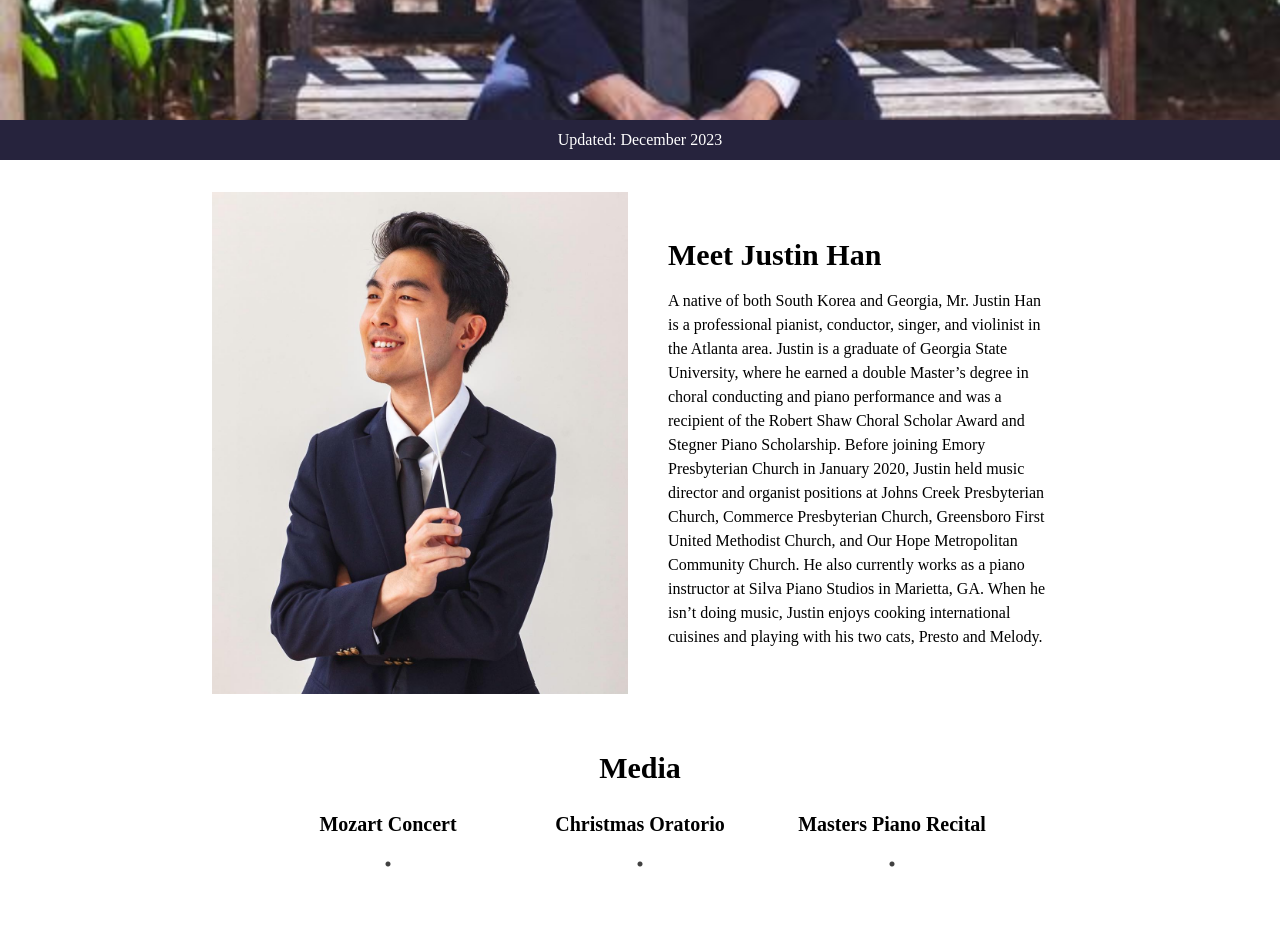
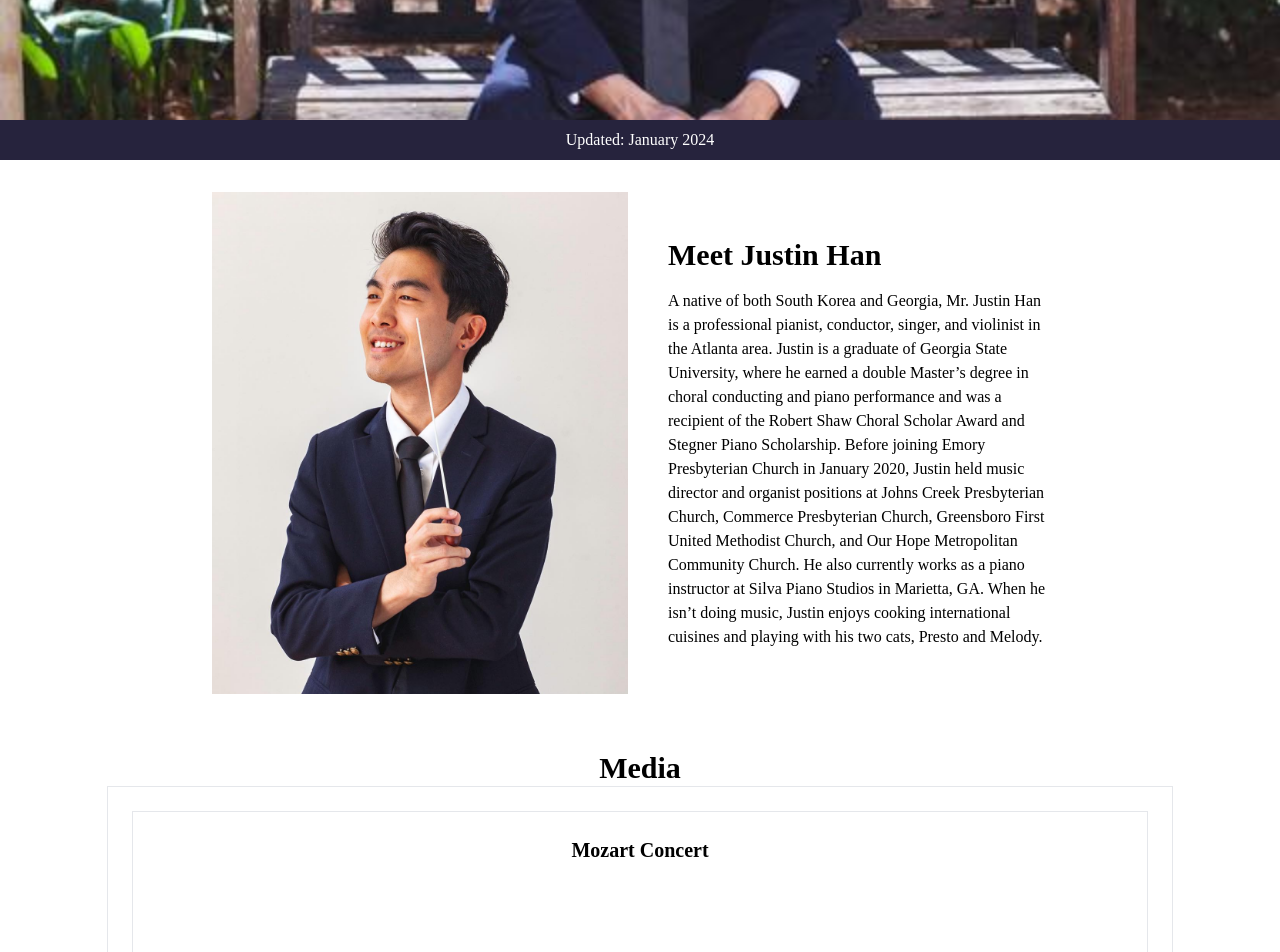
Before and after one commit to mzsellem/justin-han, a Next.js app: page / in a window 1280 px wide. Shown: the part 640-1592 px from the top of the page. Built offline with nearby package versions, Linux system fonts and the light colour scheme.

Commit message:
web format for video, with errors

```diff
--- a/app/component/VideoCarousel.tsx
+++ b/app/component/VideoCarousel.tsx
@@ -9,9 +9,9 @@ interface Props {
 }
 
 const Videos = memo(({ videos }: Props) => (
-  <div>
+  <div className="flex p-6 space-x-40 overflow-x-auto sm:space-x-6">
     {videos.map((video, index) => (
-      <div key={index}>
+      <div key={index} className="relative w-full aspect-w-16 aspect-h-9">
         {/* <iframe
           width="100%"
           height="315"
@@ -21,9 +21,11 @@ const Videos = memo(({ videos }: Props) => (
           allow="accelerometer; autoplay; clipboard-write; encrypted-media; gyroscope; picture-in-picture"
           allowFullScreen
         ></iframe> */}
-        <YouTube videoId={video} opts={{
-          height: "100%",
-          width: "315",
+        <YouTube
+          videoId={video}
+          opts={{
+          height: "250",
+          width: "350",
           playerVars: {autoplay: 1,},
           title: `${index + 1}`
           }}
@@ -41,6 +43,22 @@ const VideoCarousel = memo(({ videos }: Props) => {
     speed: 500,
     slidesToShow: 1,
     slidesToScroll: 1,
+    // responsive: [
+    //   {
+    //     breakpoint: 640, // Adjust breakpoints based on your design needs
+    //     settings: {
+    //       slidesToShow: 1,
+    //       slidesToScroll: 1,
+    //     },
+    //   },
+    //   {
+    //     breakpoint: 768,
+    //     settings: {
+    //       slidesToShow: 2,
+    //       slidesToScroll: 2,
+    //     },
+    //   },
+    // ]
   };
 
   return (
--- a/app/media/media.tsx
+++ b/app/media/media.tsx
@@ -10,8 +10,8 @@ videos: string[],
 export default function MediaCard ({ title, videos}: Props) {
     return (
         <>
-            <div className="pl-6 pr-6">
-                <h3 className="mb-2 text-xl font-bold text-center font-pro">{title}</h3>
+            <div className="flex flex-col">
+                <h3 className="flex justify-center mt-6 mb-4 text-xl font-bold text-center font-pro">{title}</h3>
                 <VideoCarousel videos={videos} />
             </div>
         </>
--- a/app/page.tsx
+++ b/app/page.tsx
@@ -36,6 +36,10 @@ export default function Home() {
   };
 
   const playlists = [
+    // {
+    //   title: '2024 International Conducting Workshop and Festival',
+    //   videos: ['15FhxsmcZq8?si=Cbr2F6ozzbQrwA5o', 'DK-me5451L8?si=CK0dXu_J4pcpTfBc', 'G7_tw8IDNoE?si=EZXKcVEJTEkZi47f', 'VMAB9UztppU?si=sOfOLc7pUG_nOtxM'],
+    // },
     {
       title: 'Mozart Concert',
       videos: ['BdFr9vdz-SU?si=TgCx4yOsMtFuu3P_', 'KhW5EthdSXI?si=BLEcNyyXjt9_pIaD', 'KhW5EthdSXI?si=9zxynfY7_IsZwxD3', 'iJGEvFzBs-Y?si=txqtNvy9W8gCY1xG', 'AqWB2iNaoLA?si=aoGHiIWvrs1rQ4F9', '5bvLJ1gKjxI?si=v2n3Y7irC3luZCtU', 'd1wpzCKHd74?si=nXvFjvo5B4lW0pPq', 'j-GxKTKnGck?si=oMqDmufEsAQ9ACiB'],
@@ -131,7 +135,7 @@ export default function Home() {
 
         <div className="flex">
           <div className="fixed inset-0 flex flex-col justify-end bg-center bg-cover z-8" style={{ backgroundImage: 'url("justin-park.png")' }}>
-            <div className="flex justify-center p-2 text-white bg-bluesuit font-pro text-md">Updated: December 2023</div>
+            <div className="flex justify-center p-2 text-white bg-bluesuit font-pro text-md">Updated: January 2024</div>
           </div>
         </div>
 
@@ -149,8 +153,8 @@ export default function Home() {
           </div>
           <div ref={section3Ref} className="w-screen bg-white">
           <div className="flex justify-center mt-6 text-3xl font-bold font-pro">Media</div>
-          <div className="flex items-center justify-center p-6 mb-6">
-            <div className="grid grid-cols-1 gap-4 md:grid-cols-2 lg:grid-cols-3">
+          <div className="flex justify-center w-5/6 p-6 mx-auto mb-6 border">
+            <div className="flex flex-col w-full border">
               {playlists.map((playlist, index) => (
                 <MediaCard key={index} title={playlist.title} videos={playlist.videos} />
               ))}
```
